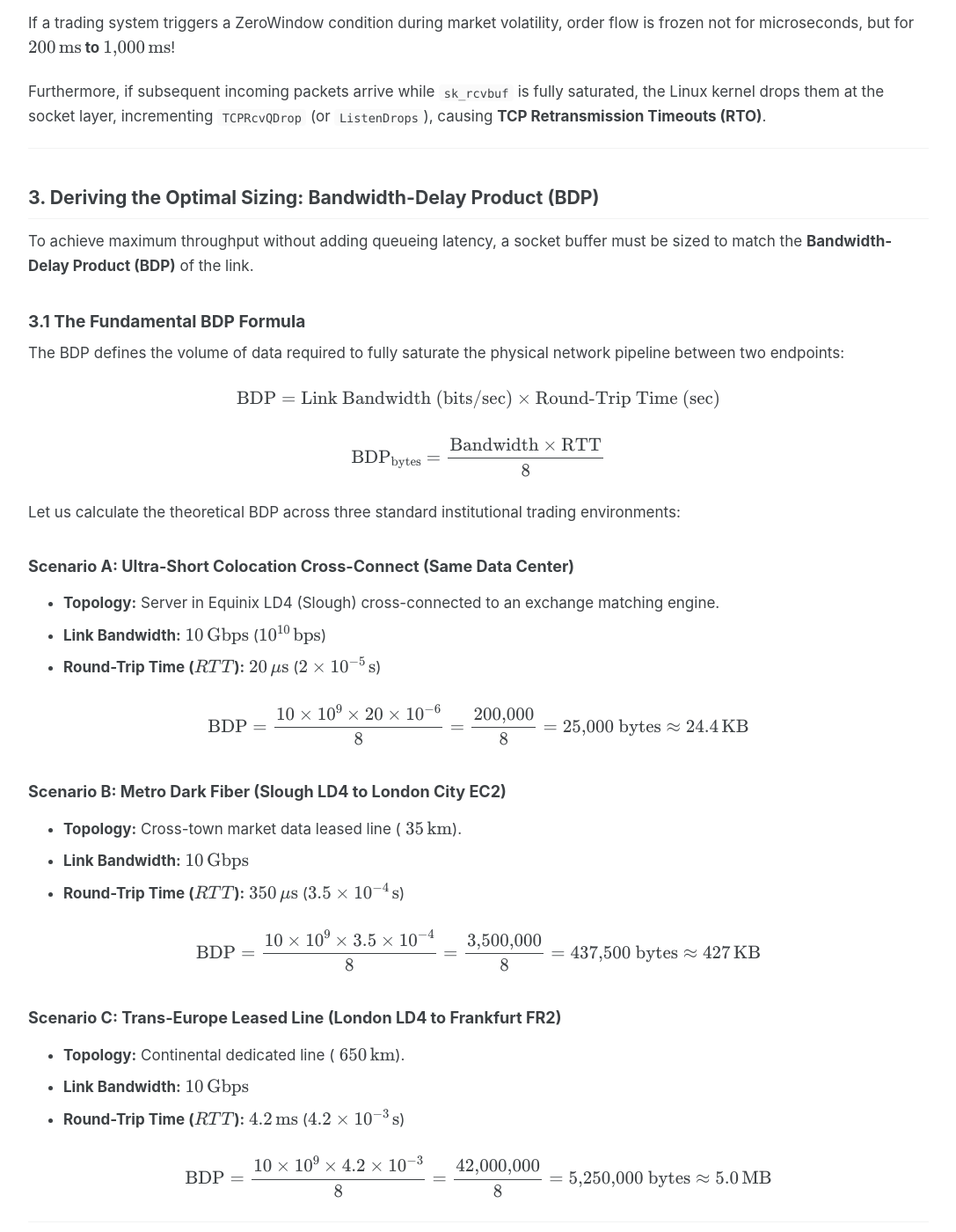
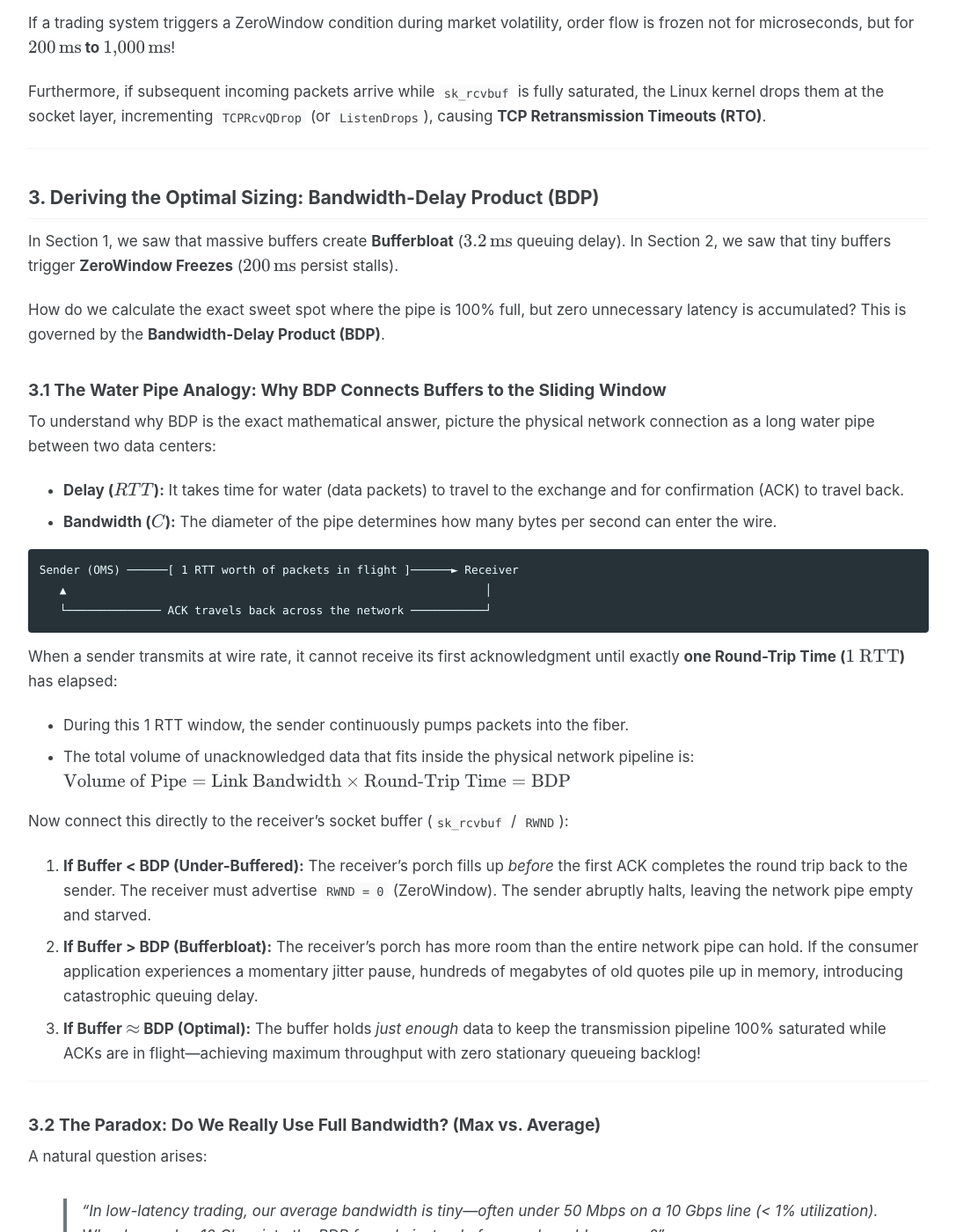
Before and after one commit to marsset/marsset.github.io, a Jekyll site: the page built from _posts/2026-11-08-socket-buffer-tuning.markdown, in a window 1280 px wide and 1400 px high, scrolled down 4090 px. Shown: the whole window at 88% size, without its empty margins (96-1183 px from the left). Built offline with Jekyll 4.4.1, drawn with Linux system fonts in a browser that asks for light colours; cached includes are drawn as plain includes; formulas are drawn with MathJax 3; some of the changed text lies outside the part shown.

Commit message:
docs: explain why BDP solves sliding window stalls and why max bandwidth is used over average

````diff
--- a/_posts/2026-11-08-socket-buffer-tuning.markdown
+++ b/_posts/2026-11-08-socket-buffer-tuning.markdown
@@ -237,9 +237,71 @@
 
 ## 3. Deriving the Optimal Sizing: Bandwidth-Delay Product (BDP)
 
-To achieve maximum throughput without adding queueing latency, a socket buffer must be sized to match the **Bandwidth-Delay Product (BDP)** of the link.
+In Section 1, we saw that massive buffers create **Bufferbloat** ($3.2\,\text{ms}$ queuing delay). In Section 2, we saw that tiny buffers trigger **ZeroWindow Freezes** ($200\,\text{ms}$ persist stalls).
 
-### 3.1 The Fundamental BDP Formula
+How do we calculate the exact sweet spot where the pipe is 100% full, but zero unnecessary latency is accumulated? This is governed by the **Bandwidth-Delay Product (BDP)**.
+
+### 3.1 The Water Pipe Analogy: Why BDP Connects Buffers to the Sliding Window
+
+To understand why BDP is the exact mathematical answer, picture the physical network connection as a long water pipe between two data centers:
+* **Delay ($RTT$):** It takes time for water (data packets) to travel to the exchange and for confirmation (ACK) to travel back.
+* **Bandwidth ($C$):** The diameter of the pipe determines how many bytes per second can enter the wire.
+
+```
+Sender (OMS) ──────[ 1 RTT worth of packets in flight ]──────► Receiver
+   ▲                                                              │
+   └────────────── ACK travels back across the network ───────────┘
+```
+
+When a sender transmits at wire rate, it cannot receive its first acknowledgment until exactly **one Round-Trip Time ($1\text{ RTT}$)** has elapsed:
+* During this 1 RTT window, the sender continuously pumps packets into the fiber.
+* The total volume of unacknowledged data that fits inside the physical network pipeline is:
+  $$\text{Volume of Pipe} = \text{Link Bandwidth} \times \text{Round-Trip Time} = \text{BDP}$$
+
+Now connect this directly to the receiver's socket buffer (`sk_rcvbuf` / `RWND`):
+1. **If Buffer < BDP (Under-Buffered):** The receiver's porch fills up *before* the first ACK completes the round trip back to the sender. The receiver must advertise `RWND = 0` (ZeroWindow). The sender abruptly halts, leaving the network pipe empty and starved.
+2. **If Buffer > BDP (Bufferbloat):** The receiver's porch has more room than the entire network pipe can hold. If the consumer application experiences a momentary jitter pause, hundreds of megabytes of old quotes pile up in memory, introducing catastrophic queuing delay.
+3. **If Buffer $\approx$ BDP (Optimal):** The buffer holds *just enough* data to keep the transmission pipeline 100% saturated while ACKs are in flight—achieving maximum throughput with zero stationary queueing backlog!
+
+---
+
+### 3.2 The Paradox: Do We Really Use Full Bandwidth? (Max vs. Average)
+
+A natural question arises:
+> *"In low-latency trading, our average bandwidth is tiny—often under 50 Mbps on a 10 Gbps line (< 1% utilization). Why do we plug 10 Gbps into the BDP formula instead of our real-world average?"*
+
+The answer lies in the physical nature of Ethernet hardware and market microstructure:
+
+#### 1. Hardware Reality: Packets Never Travel at "Average" Speed
+A 10GbE network interface card (NIC) cannot physically serialize data at 50 Mbps. It has only one speed: **10 Gigabits per second ($1.25\,\text{GB/s}$)**.
+* A "low average bandwidth" simply means the wire is completely silent between packets.
+* But whenever packets arrive, they arrive back-to-back at the full **10 Gbps physical line rate**.
+
+#### 2. The Microburst Reality
+Trading traffic does not arrive smoothly. When macroeconomic news breaks (e.g., US Non-Farm Payrolls or CPI), or an exchange matching engine triggers a liquidation cascade:
+* Thousands of algorithmic participants fire simultaneously.
+* Exchange market data feeds surge into a **microburst**, pinning link utilization at **100% wire saturation (10 Gbps)** for $50\,\mu\text{s}$ to $2\,\text{ms}$.
+
+#### 3. What Happens If You Size for Average Bandwidth?
+Suppose you sized your socket buffer for an average trading rate of $50\,\text{Mbps}$ over a $35\,\text{ms}$ cross-region line:
+$$\text{Buffer}_{\text{avg}} = \frac{50 \times 10^6 \times 0.035}{8} \approx 218\,\text{KB}$$
+
+When a market volatility microburst strikes, the exchange sends packets at the physical line rate of $10\,\text{Gbps}$ ($1.25\,\text{MB/ms}$):
+$$\text{Time to Exhaust Buffer} = \frac{218\,\text{KB}}{1{,}250\,\text{KB/ms}} \approx \mathbf{0.174\,\text{ms}} \ (174\,\mu\text{s})$$
+
+In just **$174\,\mu\text{s}$**, your undersized buffer is completely overwhelmed:
+* Available space collapses to zero (`RWND = 0`).
+* The connection triggers a **ZeroWindow Freeze**, entering a TCP persist timer stall ($200\,\text{ms}$ to $1{,}000\,\text{ms}$).
+* Your trading engine is blinded and frozen precisely during the most profitable milliseconds of the trading day!
+
+| Sizing Metric | Meaning | Purpose in Trading |
+| :--- | :--- | :--- |
+| **Average Bandwidth** | Long-term aggregate data volume ($< 5\%$ of wire) | Used for ISP capacity planning & bandwidth billing. |
+| **Max Line Rate ($C$)** | Instantaneous wire speed during a microburst ($100\%$ wire) | **Must be used for BDP buffer sizing to absorb bursts without stalling.** |
+
+---
+
+### 3.3 The Fundamental BDP Formula and Real-World Scenarios
 
 The BDP defines the volume of data required to fully saturate the physical network pipeline between two endpoints:
 
````
